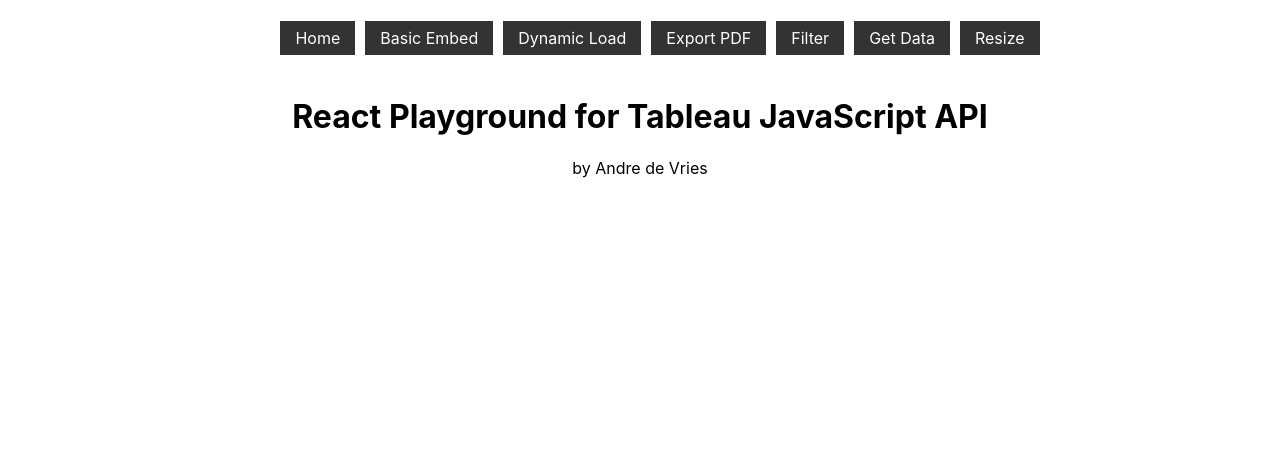
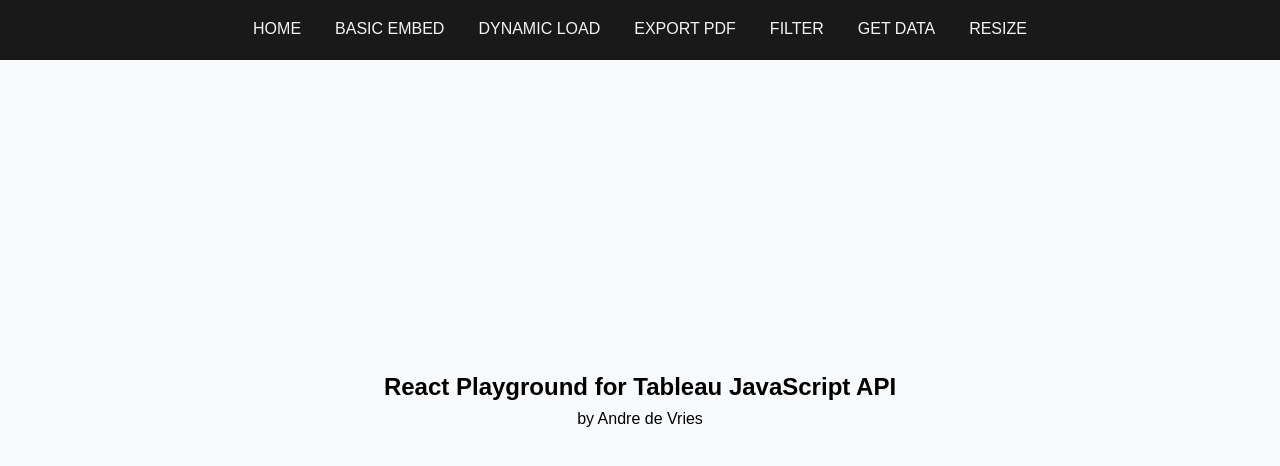
Before and after one commit to andre347/tableau-react-jsapi, a React (Create React App) app: page / in a window 1280 px wide. Shown: the top 466 px of the page. Built offline with nearby package versions, Linux system fonts and the light colour scheme.

Commit message:
making it look decent

```diff
--- a/src/App.css
+++ b/src/App.css
@@ -1,3 +1,51 @@
+* {
+  margin: 0;
+  padding: 0;
+}
+
+body {
+  font-family: Arial, Helvetica, sans-serif;
+  background: #f8fafc;
+  height: 100vh;
+  line-height: 1.6;
+  font-weight: 300;
+}
+
+.navBar {
+  position: fixed;
+  top: 0;
+  z-index: 1;
+  display: flex;
+  width: 100%;
+  height: 60px;
+  background: rgba(0, 0, 0, 0.9);
+}
+
+.navBar ul {
+  display: flex;
+  list-style: none;
+  width: 100%;
+  justify-content: center;
+}
+
+.navBar li {
+  padding: 1rem;
+  margin: 0 1px;
+  /* background-color: #333; */
+}
+
+.navBar ul li a {
+  text-decoration: none;
+  padding-bottom: 20px;
+  text-transform: uppercase;
+  color: #f4f4f4;
+}
+
+.navBar ul li a:hover {
+  color: #e69500;
+  border-bottom: 3px solid orange;
+}
+
 .App {
   text-align: center;
   display: flex;
@@ -6,51 +54,27 @@
   align-items: center;
 }
 
-ul {
-  list-style-type: none;
-  display: flex;
-}
-
-li {
-  padding: 7px 15px;
-  margin: 5px;
-  background-color: #333;
-}
-li a {
-  text-decoration: none !important;
-  color: #fff;
-}
-
-li:hover {
-  background-color: rgb(101, 94, 94);
-}
-
-.App-logo {
-  animation: App-logo-spin infinite 20s linear;
-  height: 40vmin;
-  pointer-events: none;
-}
-
-.App-header {
-  background-color: #282c34;
-  min-height: 100vh;
+section {
   display: flex;
   flex-direction: column;
   align-items: center;
   justify-content: center;
-  font-size: calc(10px + 2vmin);
-  color: white;
+  text-align: center;
+  width: 100%;
+  height: 100vh;
 }
 
-.App-link {
-  color: #61dafb;
+button {
+  margin: 8px;
+  padding: 2px;
 }
 
-@keyframes App-logo-spin {
-  from {
-    transform: rotate(0deg);
-  }
-  to {
-    transform: rotate(360deg);
+input {
+  margin: 3px;
+}
+
+@media only screen and (max-width: 850px) {
+  .navBar ul li a {
+    font-size: 12px;
   }
 }
--- a/src/App.js
+++ b/src/App.js
@@ -15,7 +15,7 @@
     return (
       <Router>
         <div className="App">
-          <nav>
+          <nav className="navBar">
             <ul>
               <li>
                 <Link to="/">Home</Link>
@@ -50,6 +50,7 @@
             </ul>
           </nav>
 
+          <section>
             <Route path="/" exact component={Home} />
             <Route path="/embed/" component={BasicEmbed} />
             <Route path="/dynamic-load/" component={DynamicLoad} />
@@ -58,6 +59,7 @@
             <Route path="/get-data/" component={GetData} />
             <Route path="/resize/" component={Resize} />
             {/* testing sending string prop and destructure in component */}
+          </section>
         </div>
       </Router>
     );
--- a/src/components/Resize.js
+++ b/src/components/Resize.js
@@ -20,8 +20,8 @@
 
   const setVizStyle = {
     margin: "25px",
-    width: "600px",
-    height: "650px"
+    width: width + 25,
+    height: height + 25
   };
 
   function SetDimensions() {
```
Lines whose indentation alone changed are shown as unchanged.
